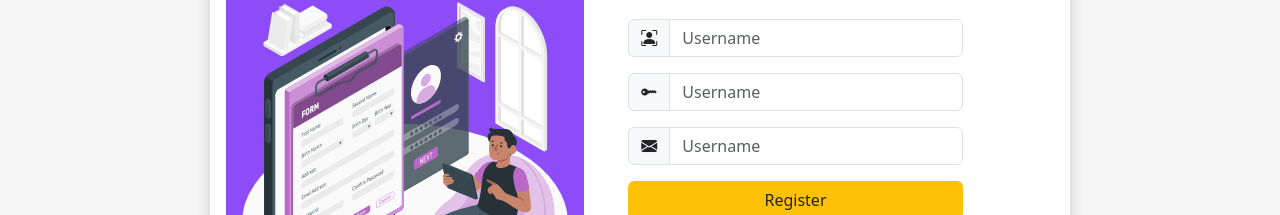
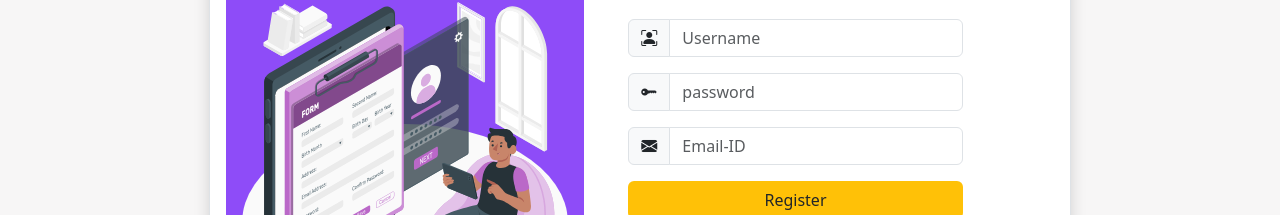
Before and after one commit to AbhishekGurusamy/E-HUB-Frontend, an Angular app: page /register in a window 1280 px wide. Shown: the part 297-512 px from the top of the page. Built offline with nearby package versions, Linux system fonts and the light colour scheme.

Commit message:
register msg

```diff
--- a/src/app/guards/auth-guard.guard.ts
+++ b/src/app/guards/auth-guard.guard.ts
@@ -1,7 +1,7 @@
 import { Injectable } from '@angular/core';
 import { ActivatedRouteSnapshot, CanActivate, RouterStateSnapshot, UrlTree, Router } from '@angular/router';
 import { Observable } from 'rxjs';
-import {ToastService} from 'src/app/toast.service'
+import {ToastService} from 'src/app/services/toast.service'
 
 @Injectable({
   providedIn: 'root'
--- a/src/app/register/register.component.html
+++ b/src/app/register/register.component.html
@@ -10,20 +10,20 @@
 
         <div class="col-md-5 mx-3 my-3">
             <p class="fs-4 para"><b>Welcome to Vendever</b></p>
-            <form>
+            <form [formGroup]="registerForm" (ngSubmit)="register()">
                 <div class="input-group mb-3">
                     <span class="input-group-text" id="basic-addon1"><i class="bi bi-person-bounding-box"></i></span>
-                    <input type="text" class="form-control" placeholder="Username" aria-label="Username" aria-describedby="basic-addon1">
+                    <input type="text" class="form-control" placeholder="Username" aria-label="Username" aria-describedby="basic-addon1" formControlName="username">
                 </div>
                 <div class="input-group mb-3">
                     <span class="input-group-text" id="basic-addon1"><i class="bi bi-key-fill"></i></span>
-                    <input type="text" class="form-control" placeholder="Username" aria-label="Username" aria-describedby="basic-addon1">
+                    <input type="password" class="form-control" placeholder="password" aria-label="Password" aria-describedby="basic-addon1" formControlName="password">
                 </div>
                 <div class="input-group mb-3">
                     <span class="input-group-text" id="basic-addon1"><i class="bi bi-envelope-fill"></i></span>
-                    <input type="text" class="form-control" placeholder="Username" aria-label="Username" aria-describedby="basic-addon1">
+                    <input type="text" class="form-control" placeholder="Email-ID" aria-label="Email-ID" aria-describedby="basic-addon1" formControlName="email">
                 </div>
-                <button class="btn bg-warning col-12 mx-auto" (click)="register()">Register</button>
+                <button type="submit" class="btn bg-warning col-12 mx-auto">Register</button>
             </form>
             <hr>
             <div class="row">
--- a/src/app/register/register.component.ts
+++ b/src/app/register/register.component.ts
@@ -1,6 +1,8 @@
 import { Component, OnInit } from '@angular/core';
-import { ToastService } from '../toast.service';
+import { ToastService } from '../services/toast.service';
 import { Router } from '@angular/router';
+import {FormControl, FormGroup, Validators} from '@angular/forms'
+import {AuthService} from '../services/auth.service'
 
 @Component({
   selector: 'app-register',
@@ -8,13 +10,36 @@ import { Router } from '@angular/router';
   styleUrls: ['./register.component.css']
 })
 export class RegisterComponent implements OnInit {
-  constructor(private toast:ToastService, private router:Router){}
+
+  registerForm = new FormGroup({
+    username: new FormControl('',Validators.required),
+    password: new FormControl('',Validators.required),
+    email: new FormControl('',[Validators.required,Validators.email])
+  })
+
+  constructor(private toast:ToastService, private router:Router, private auth:AuthService){}
 
   ngOnInit(): void { }
 
   register(){
-    this.toast.showsuccess('User Registred Successfully')
-    this.router.navigate(['/dashboard'])
+    if (this.registerForm.valid){
+      // const registerdata = new FormData()
+      this.auth.register(this.registerForm.value).subscribe((response)=>{
+        console.log('response',response)
+        this.toast.showsuccess('User Registred Successfully')
+        this.router.navigate(['/dashboard'])
+      })
+      // console.log('valid form');
+      // console.log(this.registerForm.value)
+    }
+    else{
+      this.toast.showerror('invalid details')
+      // console.log('invalid')
+      // console.log(this.registerForm.value)
+    }
+
+    // this.toast.showsuccess('User Registred Successfully')
+    // this.router.navigate(['/dashboard'])
   }
 
 }
--- a/src/app/services/auth.service.ts
+++ b/src/app/services/auth.service.ts
@@ -17,7 +17,7 @@ export class AuthService {
   }
 
   register(data: any): Observable<any> {
-    return this.http.post(this.api_url + 'register/', data)
+    return this.http.post(this.api_url + 'register', data)
   }
 
   getToken() {
```
Also changed, not shown: src/app/services/toast.service.ts (renamed from src/app/toast.service.ts).
